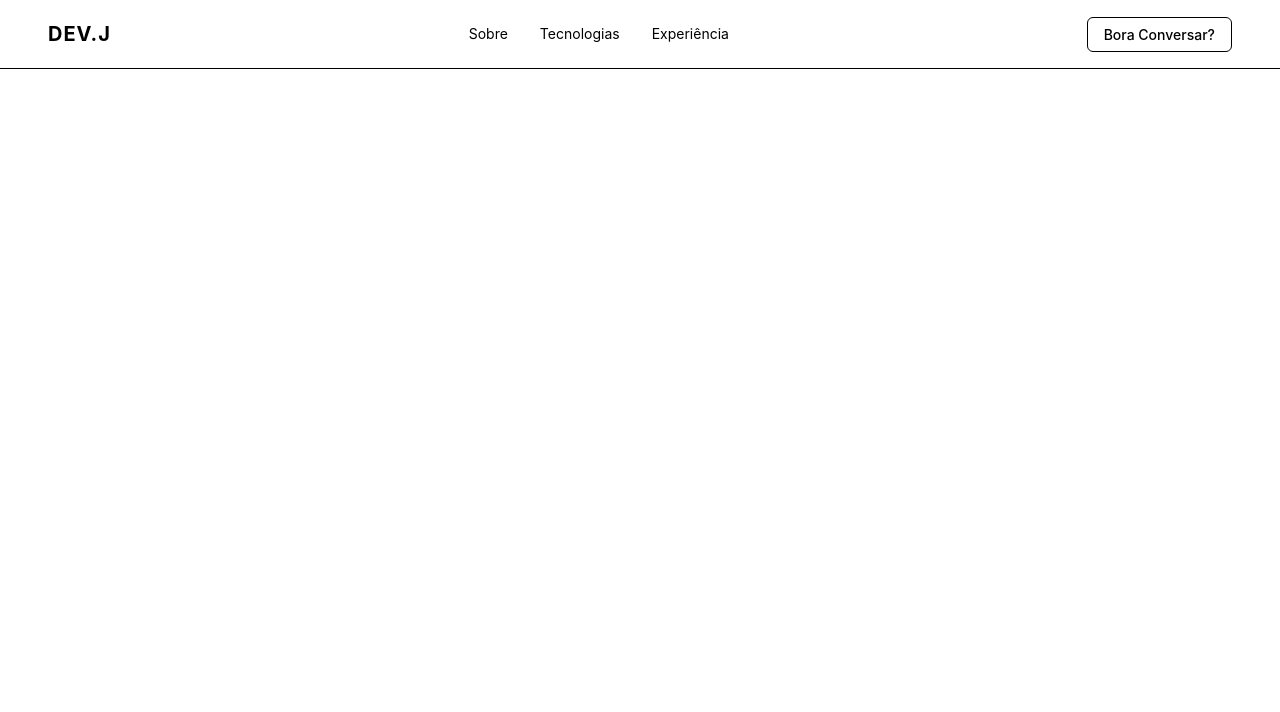
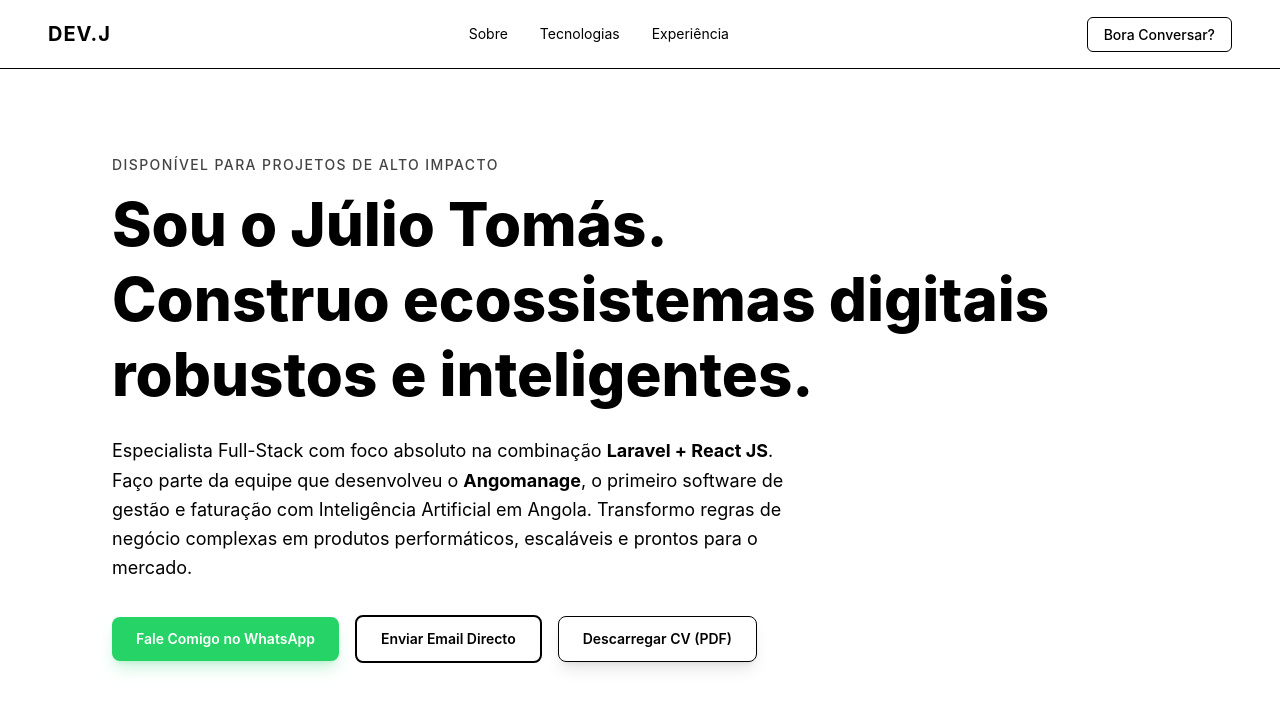
Before and after one commit to juliotms1-dev/Dev-J-Portfolio, a React (Vite) app: page / in a window 1280 px wide. Shown: the top 712 px of the page. Built offline with nearby package versions, Linux system fonts and the light colour scheme.

Commit message:
Adiicionar uma hero section no topo do portfólio

```diff
--- a/src/Pages/HomeScreen/index.jsx
+++ b/src/Pages/HomeScreen/index.jsx
@@ -1,7 +1,7 @@
 // portfolio/src/Pages/HomeScreen.jsx
 import React from 'react';
 import Header from '../../components/Header';
-// import HeroSection from '../components/HeroSection';
+import HeroSection from '../../components/Hero';
 // import TechStack from '../components/TechStack';
 // import Footer from '../components/Footer';
 
@@ -13,7 +13,7 @@ export default function HomeScreen() {
 
       {/* Conteúdo Principal com Storytelling e CTAs */}
       <main>
-        {/* <HeroSection /> */}
+        <HeroSection />
         {/* <TechStack /> */}
         {/* Futuramente as secções de Blog e Portfólio dinâmico entrarão aqui */}
       </main>
--- /dev/null
+++ b/src/components/Hero/index.jsx
@@ -0,0 +1,42 @@
+// portfolio/src/components/HeroSection.jsx
+import React from 'react';
+import Button from '../Button';
+
+export default function HeroSection() {
+  // 🚨 ADICIONE SEU NÚMERO DO WHATSAPP AQUI (Ex: 2449XXXXXXXX)
+  const whatsappNumber = "244900000000";
+  const whatsappMessage = encodeURIComponent("Olá Dev J, vi seu portfólio e gostaria de conversar sobre um projeto!");
+  const whatsappUrl = `https://wa.me/${whatsappNumber}?text=${whatsappMessage}`;
+
+  const emailUrl = "mailto:seuemail@dominio.com"; // 🚨 ADICIONE SEU EMAIL AQUI
+
+  return (
+    <section id="sobre" className="min-h-[85vh] flex flex-col justify-center px-6 md:px-12 py-12 max-w-6xl mx-auto">
+      <p className="text-brand-purple font-poppins font-medium tracking-widest text-sm uppercase mb-3 animate-pulse">
+        Disponível para Projetos de Alto Impacto
+      </p>
+
+      <h1 className="font-montserrat font-extrabold text-4xl md:text-6xl text-brand-light leading-tight mb-6">
+        Sou o <span className="text-brand-pink">Júlio Tomás</span>.<br />
+        Construo ecossistemas digitais robustos e inteligentes.
+      </h1>
+
+      <p className="font-poppins text-base md:text-lg text-brand-light/70 max-w-2xl mb-8 leading-relaxed">
+        Especialista Full-Stack com foco absoluto na combinação <strong className="text-brand-light">Laravel + React JS</strong>.
+        Faço parte da equipe que desenvolveu o <strong className="text-brand-purple">Angomanage</strong>, o primeiro software de gestão e faturação com Inteligência Artificial em Angola. Transformo regras de negócio complexas em produtos performáticos, escaláveis e prontos para o mercado.
+      </p>
+
+      <div className="flex flex-col sm:flex-row gap-4 items-start sm:items-center">
+        <Button variant="whatsapp" href={whatsappUrl}>
+          Fale Comigo no WhatsApp
+        </Button>
+        <Button variant="secondary" href={emailUrl}>
+          Enviar Email Directo
+        </Button>
+        <Button variant="primary" href="/caminho-do-seu-cv.pdf" className="bg-transparent text-brand-light hover:bg-brand-light/5 border border-brand-light/10">
+          Descarregar CV (PDF)
+        </Button>
+      </div>
+    </section>
+  );
+}
```
